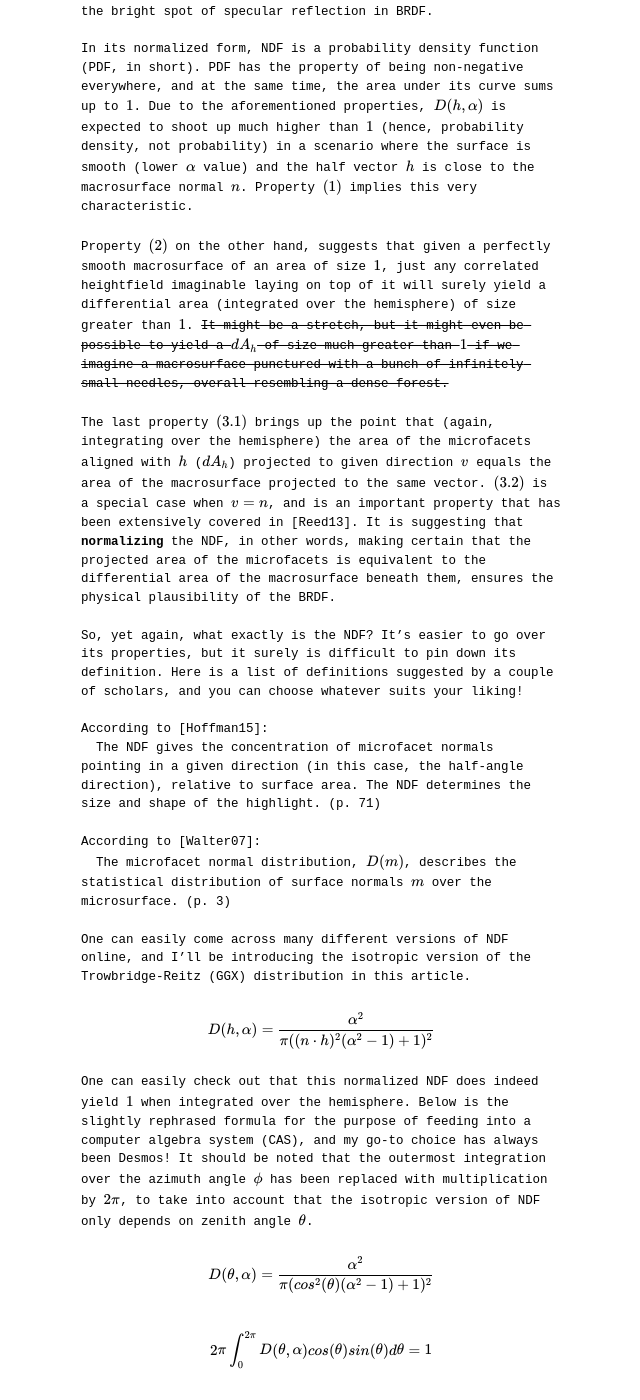
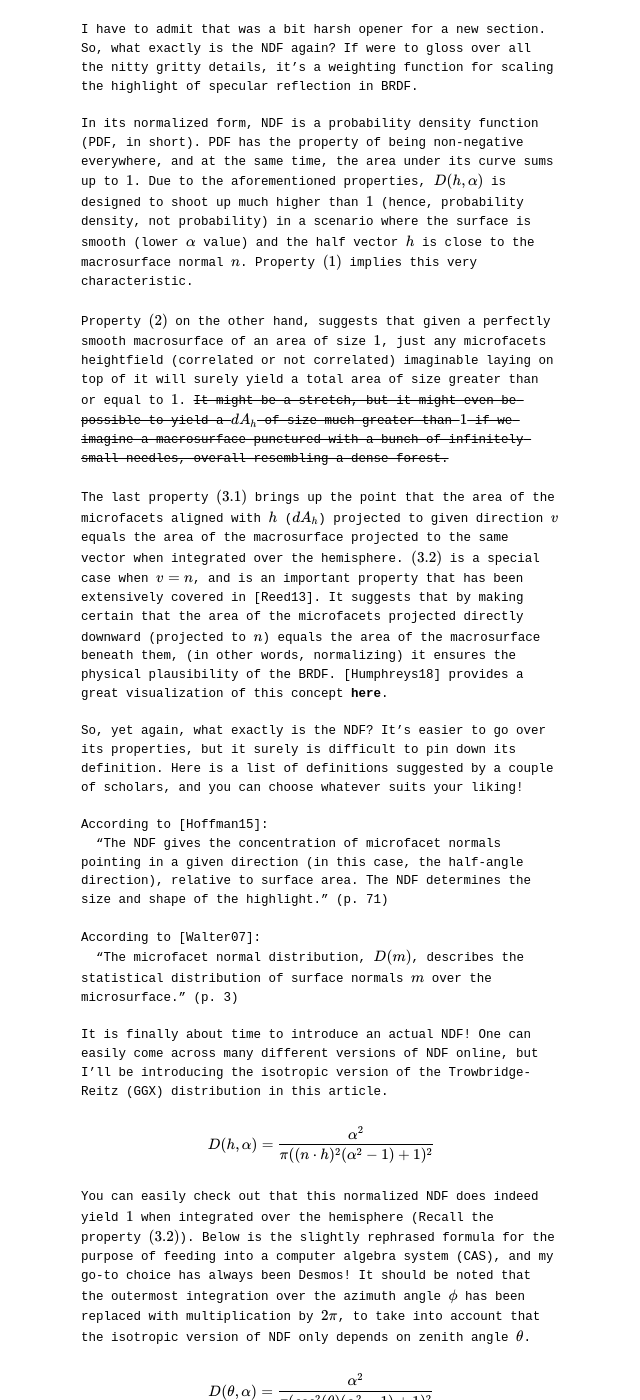
Before and after one commit to enuyeel/enuyeel.github.io, a Jekyll site: the page built from _posts/2022-10-12-pbr.md, in a window 1280 px wide and 1400 px high, scrolled down 3792 px. Shown: the whole window, without its empty margins (319-959 px from the left). Built offline with Jekyll 4.4.1, drawn with Linux system fonts in a browser that asks for light colours; comment, search, counter and statistics services are not loaded; some of the changed text lies outside the part shown.

Commit message:
Changes:
* _posts/2022-10-12-pbr.md
-> Finished the NDF section. It's still WIP.

```diff
--- a/_posts/2022-10-12-pbr.md
+++ b/_posts/2022-10-12-pbr.md
@@ -38,17 +39,17 @@ Each of $$f_d$$ and $$f_r$$ represents the diffuse component and the specular co
 
 $$f_r(v,l)=\frac{D(h,\alpha)G(v,l,\alpha)F(v,h,f0)}{4(n\cdot v)(n\cdot l)}$$
 
-There’s seemingly a lot to digest here, but this form of BRDF is generally known as the Torrance-Sparrow model. A little bit of everything is involved in the [**derivation**](https://www.pbr-book.org/3ed-2018/Reflection_Models/Microfacet_Models#TheTorrancendashSparrowModel) of this formula, notably, the definition of surface radiance and BRDF. Each of the three different terms on the numerator has its specific role for this BRDF. <br>
-Before I go over them individually, it should be mentioned that the derivation itself depends on neither the particular $$D$$ (normal distribution function) nor a particular $$F$$ (Fresnel function), which means we can pretty much swap those terms in and out with whatever valid combinations we have. Smith geometric shadowing function $$G$$ on the other hand depends on its counterpart $$D$$ function, and its derivation is well documented in [Heitz14]. <br>
+There’s seemingly a lot to digest here, but this form of BRDF is generally known as the Torrance-Sparrow model. A little bit of everything is involved in the derivation of this formula, notably, the definition of surface radiance and BRDF. If one’s eager to check out, [Humphreys18] has always been my go-to reference.<br>
+Each of the three different terms on the numerator has its specific role for this BRDF. Before I go over them individually, it should be mentioned that the derivation itself depends on neither the particular $$D$$ term (normal distribution function) nor a particular $$F$$ term (Fresnel function), which means we can pretty much swap those terms in and out with whatever valid combinations we have. $$G$$ (Smith geometric shadowing function) on the other hand depends on its counterpart $$D$$ function, and its derivation is well documented in [Heitz14]. <br>
 <br>\*\*\*<br><br>
-According to the [Walter07], (normalized) normal distribution function $$D(m)$$ should give the differential area of microfacets aligned with the directional vector $$m$$ (denoted $$dA_{m}$$) when multiplied with a couple of terms, which are as follows:<br>
-(1) an infinitesimal solid angle centered on $$m$$ (denoted $$d\omega_{m}$$, which are if loosely spoken, a set of directions near $$m$$),<br>
-(2) a macrosurface $$dA$$ beneath microfacets.<br>
-It is to be noted that $$D(m)$$ is an abbreviated version of $$D(m, \alpha)$$, where $$\alpha$$ denotes the roughness parameter. Also, to avoid further confusion, it’d be appropriate to replace $$m$$ with half vector $$h$$ in this scenario.<br>
+[Walter07] suggests that the (normalized) normal distribution function $$D(m)$$ should give the differential area of microfacets aligned with the directional vector $$m$$ (denoted $$dA_{m}$$) when multiplied with a couple of terms, which are as follows:<br>
+(1) an infinitesimal solid angle centered on $$m$$ (denoted $$d\omega_{m}$$, which are if loosely spoken, a set of directions near $$m$$ according to [Reed13]),<br>
+(2) a macrosurface $$dA$$ (beneath microfacets).<br>
+It is to be noted that $$D(m)$$ is an abbreviated version of $$D(m, \alpha)$$, where $$\alpha$$ denotes the roughness parameter. Also, to avoid further confusion, it’d be appropriate to replace $$m$$ with half vector $$h$$ if possible from this point and on.<br>
 
 $$dA_{h}=D(h,\alpha)d\omega_{h}dA\hspace{1mm}$$
 
-Following is a list of properties any plausible $$D(m)$$ should obey according to the same paper:<br>
+Following is a list of properties any plausible $$D(m)$$ should obey, extracted from the same paper and slightly modified for consistency in notation:<br>
 
 $$0\leq D(h,\alpha)\leq \infty\hspace{1mm} \cdots (1)$$
 
@@ -58,20 +59,20 @@ $$(v\cdot n)=\int_{\Omega}^{}D(h,\alpha)(v\cdot h)d\omega_{h}\hspace{1mm}\cdots(
 
 $$1=\int_{\Omega}^{}D(h,\alpha)(n\cdot h)d\omega_{h}\hspace{1mm}\cdots(3.2)$$
 
-I have to admit that was a bit harsh opener for a new section. So, what exactly is the NDF again? If were to gloss over all the nitty gritty details, it’s a weighting function for scaling the bright spot of specular reflection in BRDF. <br>
-In its normalized form, NDF is a probability density function (PDF, in short). PDF has the property of being non-negative everywhere, and at the same time, the area under its curve sums up to $$1$$. Due to the aforementioned properties, $$D(h,\alpha)$$ is expected to shoot up much higher than $$1$$ (hence, probability density, not probability) in a scenario where the surface is smooth (lower $$\alpha$$ value) and the half vector $$h$$ is close to the macrosurface normal $$n$$. Property $$(1)$$ implies this very characteristic.<br>
-Property $$(2)$$ on the other hand, suggests that given a perfectly smooth macrosurface of an area of size $$1$$, just any correlated heightfield imaginable laying on top of it will surely yield a differential area (integrated over the hemisphere) of size greater than $$1$$. ~~It might be a stretch, but it might even be possible to yield a $$dA_{h}$$ of size much greater than $$1$$ if we imagine a macrosurface punctured with a bunch of infinitely small needles, overall resembling a dense forest.~~<br>
-The last property $$(3.1)$$ brings up the point that (again, integrating over the hemisphere) the area of the microfacets aligned with $$h$$ ($$dA_{h}$$) projected to given direction $$v$$ equals the area of the macrosurface projected to the same vector. $$(3.2)$$ is a special case when $$v=n$$, and is an important property that has been extensively covered in [Reed13]. It is suggesting that [**normalizing**](https://www.pbr-book.org/3ed-2018/Reflection_Models/Microfacet_Models#:~:text=functions%20must%20be-,normalized,-to%20ensure%20that) the NDF, in other words, making certain that the projected area of the microfacets is equivalent to the differential area of the macrosurface beneath them, ensures the physical plausibility of the BRDF. <br>
+I have to admit that was a bit harsh opener for a new section. So, what exactly is the NDF again? If were to gloss over all the nitty gritty details, it’s a weighting function for scaling the highlight of specular reflection in BRDF.<br>
+In its normalized form, NDF is a probability density function (PDF, in short). PDF has the property of being non-negative everywhere, and at the same time, the area under its curve sums up to $$1$$. Due to the aforementioned properties, $$D(h,\alpha)$$ is designed to shoot up much higher than $$1$$ (hence, probability density, not probability) in a scenario where the surface is smooth (lower $$\alpha$$ value) and the half vector $$h$$ is close to the macrosurface normal $$n$$. Property $$(1)$$ implies this very characteristic.<br>
+Property $$(2)$$ on the other hand, suggests that given a perfectly smooth macrosurface of an area of size $$1$$, just any microfacets heightfield (correlated or not correlated) imaginable laying on top of it will surely yield a total area of size greater than or equal to $$1$$. ~~It might be a stretch, but it might even be possible to yield a $$dA_{h}$$ of size much greater than $$1$$ if we imagine a macrosurface punctured with a bunch of infinitely small needles, overall resembling a dense forest.~~<br>
+The last property $$(3.1)$$ brings up the point that the area of the microfacets aligned with $$h$$ ($$dA_{h}$$) projected to given direction $$v$$ equals the area of the macrosurface projected to the same vector when integrated over the hemisphere. $$(3.2)$$ is a special case when $$v=n$$, and is an important property that has been extensively covered in [Reed13]. It suggests that by making certain that the area of the microfacets projected directly downward (projected to $$n$$) equals the area of the macrosurface beneath them, (in other words, normalizing) it ensures the physical plausibility of the BRDF. [Humphreys18] provides a great visualization of this concept [**here**](https://www.pbr-book.org/3ed-2018/Reflection_Models/Microfacet_Models#fig:microfacet-projected-area).<br>
 So, yet again, what exactly is the NDF? It’s easier to go over its properties, but it surely is difficult to pin down its definition. Here is a list of definitions suggested by a couple of scholars, and you can choose whatever suits your liking!<br>
 According to [Hoffman15]:
-  The NDF gives the concentration of microfacet normals pointing in a given direction (in this case, the half-angle direction), relative to surface area. The NDF determines the size and shape of the highlight. (p. 71)<br>
+  "The NDF gives the concentration of microfacet normals pointing in a given direction (in this case, the half-angle direction), relative to surface area. The NDF determines the size and shape of the highlight." (p. 71)<br>
 According to [Walter07]:
-  The microfacet normal distribution, $$D(m)$$, describes the statistical distribution of surface normals $$m$$ over the microsurface. (p. 3)<br>
-One can easily come across many different versions of NDF online, and I’ll be introducing the isotropic version of the Trowbridge-Reitz (GGX) distribution in this article. <br>
+  "The microfacet normal distribution, $$D(m)$$, describes the statistical distribution of surface normals $$m$$ over the microsurface." (p. 3)<br>
+It is finally about time to introduce an actual NDF! One can easily come across many different versions of NDF online, but I’ll be introducing the isotropic version of the Trowbridge-Reitz (GGX) distribution in this article.<br>
 
 $$D(h,\alpha)=\frac{\alpha^2}{\pi((n\cdot h)^2(\alpha^2-1)+1)^2}$$
 
-One can easily check out that this normalized NDF does indeed yield $$1$$ when integrated over the hemisphere. Below is the slightly rephrased formula for the purpose of feeding into a computer algebra system (CAS), and my go-to choice has always been Desmos! It should be noted that the outermost integration over the azimuth angle $$\phi$$ has been replaced with multiplication by $$2\pi$$, to take into account that the isotropic version of NDF only depends on zenith angle $$\theta$$.<br>
+You can easily check out that this normalized NDF does indeed yield $$1$$ when integrated over the hemisphere (Recall the property $$(3.2)$$). Below is the slightly rephrased formula for the purpose of feeding into a computer algebra system (CAS), and my go-to choice has always been Desmos! It should be noted that the outermost integration over the azimuth angle $$\phi$$ has been replaced with multiplication by $$2\pi$$, to take into account that the isotropic version of NDF only depends on zenith angle $$\theta$$.<br>
 
 $$D(\theta,\alpha)=\frac{\alpha^2}{\pi(cos^2(\theta)(\alpha^2-1)+1)^2}$$
 
@@ -86,19 +87,21 @@ You can check out the different shapes of NDFs [**here**](https://www.desmos.com
 <br>
 
 **Bibliograph**<br>
-[**Heitz14**] Eric Heitz. 2014. Understanding the Masking-Shadowing Function in Microfacet-Based BRDFs.
-[**Walter07**] Bruce Walter et el. 2007. Microfacet Models for Refraction through Rough Surfaces.
+[[**Heitz14**]](https://jcgt.org/published/0003/02/03/paper.pdf) Eric Heitz. 2014. Understanding the Masking-Shadowing Function in Microfacet-Based BRDFs.
+[[**Walter07**]](https://www.cs.cornell.edu/~srm/publications/EGSR07-btdf.html) Bruce Walter et el. 2007. Microfacet Models for Refraction through Rough Surfaces.
 [[**Reed13**]](https://www.reedbeta.com/blog/hows-the-ndf-really-defined/) Nathan Reed. 2013. How Is The NDF Really Defined?. https://www.reedbeta.com/blog/hows-the-ndf-really-defined/
 [[**Hoffman15**]](https://blog.selfshadow.com/publications/s2015-shading-course/hoffman/s2015_pbs_physics_math_slides.pdf) Naty Hoffman. 2015. Physics and Math of Shading. https://blog.selfshadow.com/publications/s2015-shading-course/hoffman/s2015_pbs_physics_math_slides.pdf
-- [Radiometric Concepts by Shree K. Nayar](https://youtu.be/tflz0loWhIY)
-- [BRDF by Shree K. Nayar](https://youtu.be/R9iZzaXUaK4)
+[[**Nayar21a**]](https://youtu.be/R9iZzaXUaK4) Shree K. Nayar. 2021. BRDF: Bidirectional Reflectance Distribution Function. https://youtu.be/R9iZzaXUaK4
+[[**Nayar21b**]](https://youtu.be/tflz0loWhIY) Shree K. Nayar. 2021. Radiometric Concepts | Radiometry and Reflectance. https://youtu.be/R9iZzaXUaK4
+[[**Humphreys18**]](https://www.pbr-book.org/) Greg Humphreys et el. 2018. Physically Based Rendering:From Theory To Implementation. https://www.pbr-book.org/
+[[**Karis13**]](http://graphicrants.blogspot.com/2013/08/specular-brdf-reference.html) Brian Karis. 2013. Specular BRDF Reference. http://graphicrants.blogspot.com/2013/08/specular-brdf-reference.html
+
 - [Google Filament Documentation](https://google.github.io/filament/Filament.html)
 - [Google Filament shading_model_standard.fs](https://google.github.io/filament/Filament.html)
 - [Google Filament brdf.fs](https://github.com/google/filament/blob/main/shaders/src/brdf.fs)
 - [PBR Book 8.4 Microfacet Models](https://www.pbr-book.org/3ed-2018/Reflection_Models/Microfacet_Models)
 - [PBR Book 5.6.1 The BRDF](https://www.pbr-book.org/3ed-2018/Color_and_Radiometry/Surface_Reflection#TheBRDF)
 - [learnopengl.com PBR Part I "Theory"](https://learnopengl.com/PBR/Theory)
-- [Specular BRDF Reference](http://graphicrants.blogspot.com/2013/08/specular-brdf-reference.html)
 - [Sampling microfacet BRDF](https://agraphicsguy.wordpress.com/2015/11/01/sampling-microfacet-brdf/)
 - [Notes On Importance Sampling](https://blog.tobias-franke.eu/2014/03/30/notes_on_importance_sampling.html)
 - [Correct Specular Term of the Cook-Torrance / Torrance-Sparrow Model](https://computergraphics.stackexchange.com/questions/3946/correct-specular-term-of-the-cook-torrance-torrance-sparrow-model)
```
Also changed, not shown: other parts of _posts/2022-10-12-pbr.md (+4 -3 lines).
